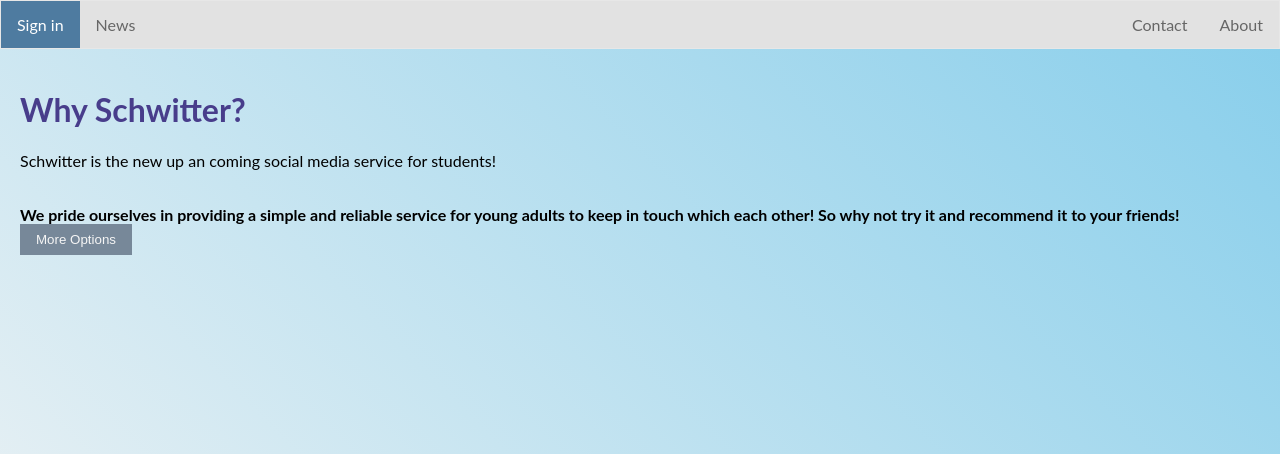
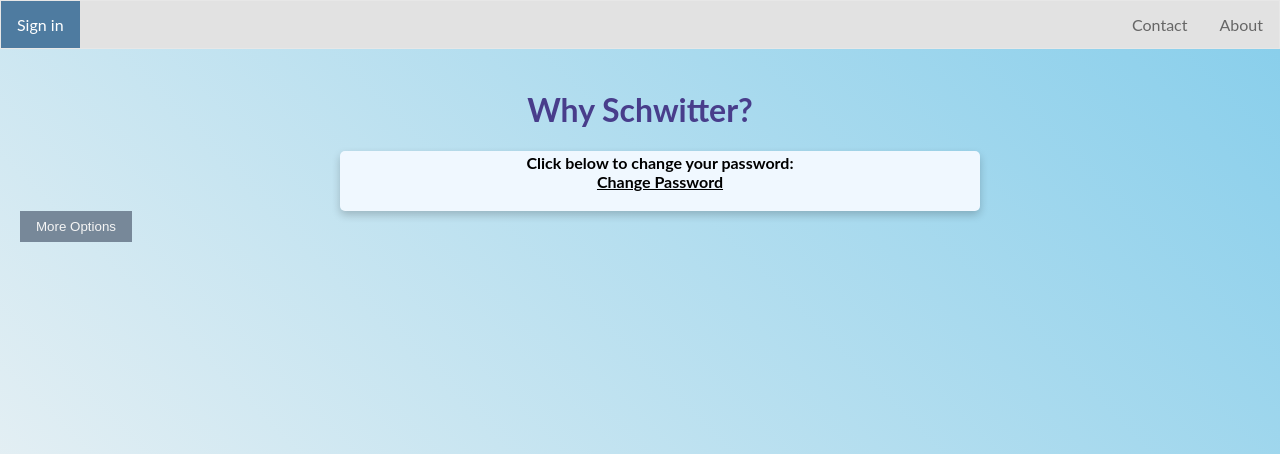
Before and after one commit to IainMu/Wad2Shwitter, a Django app: page /schwitter/options/ in a window 1280 px wide. Shown: the top 454 px of the page. Run offline with Django 3.2, Linux system fonts and the light colour scheme; parts of the project's set-up code (start-up, migrations or seed data) failed here and were passed over.

Commit message:
working html and css

```diff
--- a/Schwitter_Project/templates/schwitter/base.html
+++ b/Schwitter_Project/templates/schwitter/base.html
@@ -76,14 +76,12 @@
 	{% if user.is_authenticated %}
 		<ul class="topnav">
 		<li class="l"><a class="active" href="{% url 'home' %}">Home</a></li>
-		<li><a href="#news">News</a></li>
 		<li style="float:right"><a href="{% url 'about' %}">About</a></li>
 		<li style="float:right"><a href="{% url 'contact' %}">Contact</a></li>
 		</ul>
 	{%else%}
 		<ul class="topnav">
 		<li class="l"><a class="active" href="{% url 'login' %}">Sign in</a></li>
-		<li class="l"><a href="#news">News</a></li>
 		<li style="float:right"><a href="{% url 'about' %}">About</a></li>
 		<li style="float:right"><a href="{% url 'contact' %}">Contact</a></li>
 		</ul>
--- a/Schwitter_Project/templates/schwitter/settings.html
+++ b/Schwitter_Project/templates/schwitter/settings.html
@@ -5,12 +5,12 @@
 {% endblock %}
 
 {% block body_block%}
-    <h1 class="blue">Why Schwitter?</h1>
-
-    <div>
-        <p>Schwitter is the new up an coming social media service for students!</p>
+    <h1 class="blue center">Why Schwitter?</h1>
+    <div class="card" id="post">
+    <div class="container padding525">
+        <strong>Click below to change your password:</strong>
         <br />
-        <strong>We pride ourselves in providing a simple and reliable service for young adults to keep in touch which each other!
-            So why not try it and recommend it to your friends!</strong>
+        <strong><u>Change Password</u></strong>
+    </div>
     </div>
 {% endblock %}
```
Also changed, not shown: Schwitter_Project/templates/schwitter/register.html (+9 -5 lines), Schwitter_Project/Schwitter/migrations/0004_merge_20180323_1532.py (added), Schwitter_Project/db.sqlite3.
